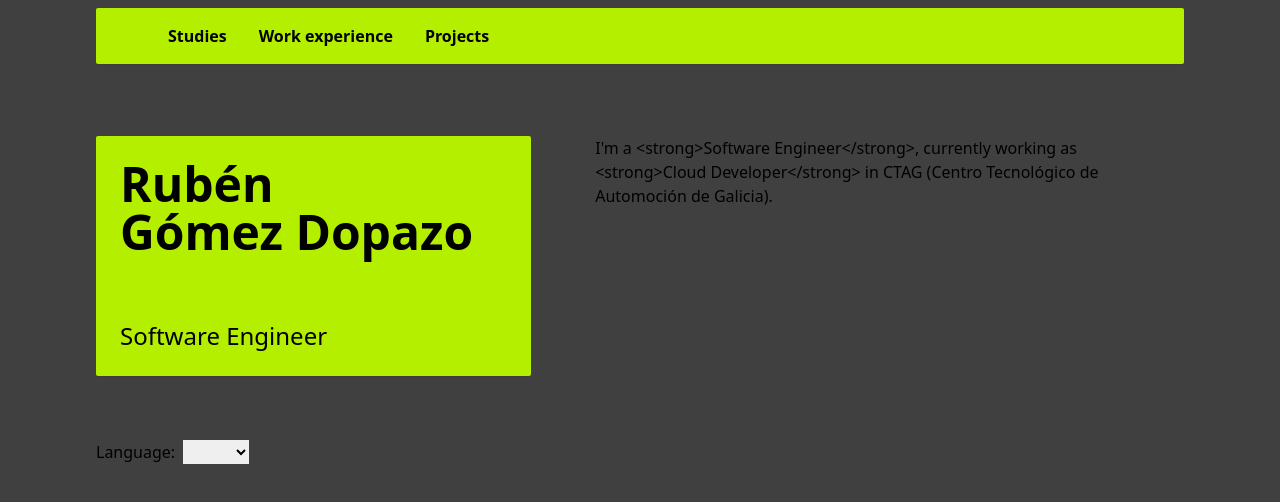
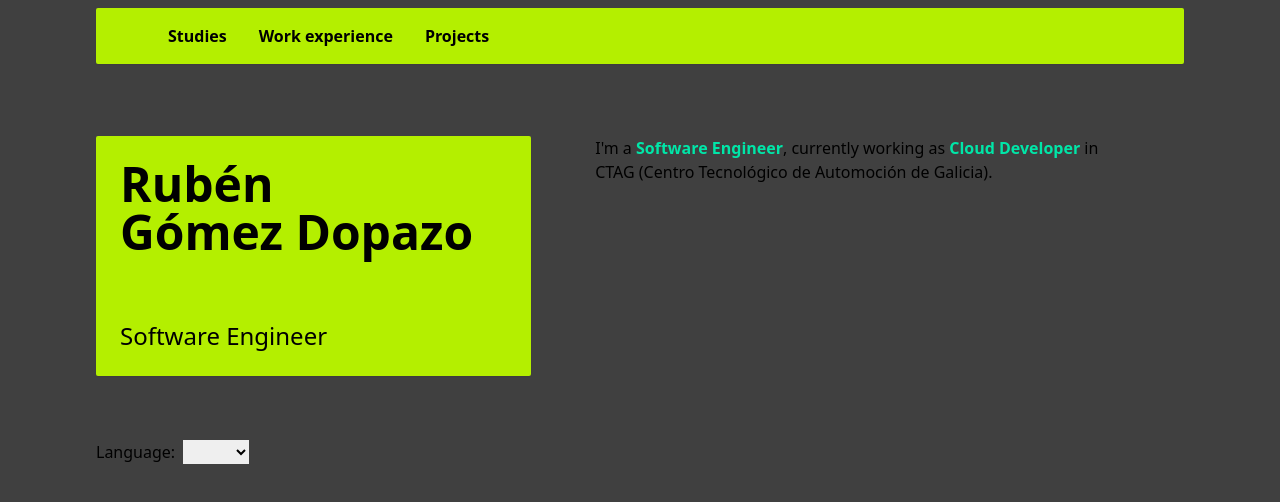
Before and after one commit to Rebun13/old_web, a Vue app: page / in a window 1280 px wide. Shown: the top 502 px of the page. Built offline with nearby package versions, Linux system fonts and the light colour scheme.

Commit message:
Corrected Vue-HTML tags Now HTML tags are not printed and strong tag applies accent color. Ruben Gomez Dopazo

```diff
--- a/src/App.vue
+++ b/src/App.vue
@@ -34,7 +34,7 @@ const language = ref('')
         </div>
       </div>
       <div class="float-right p-16 w-3/5">
-        <p class="text-white">{{ $t('myDescription') }}</p>
+        <p class="text-white" v-html="$t('myDescription')"></p>
       </div>
     </div>
   </div>
--- a/src/assets/base.css
+++ b/src/assets/base.css
@@ -11,4 +11,7 @@
   body {
     @apply bg-secondary bg-fixed
   }
+  strong {
+    @apply text-accent
+  }
 }
--- a/src/main.js
+++ b/src/main.js
@@ -7,6 +7,7 @@ import './assets/main.css'
 
 const app = createApp(App)
 const i18n = createI18n({
+    warnHtmlInMessage: 'off',
     locale: 'en',
     fallbackLocale: 'es',
     messages
```
